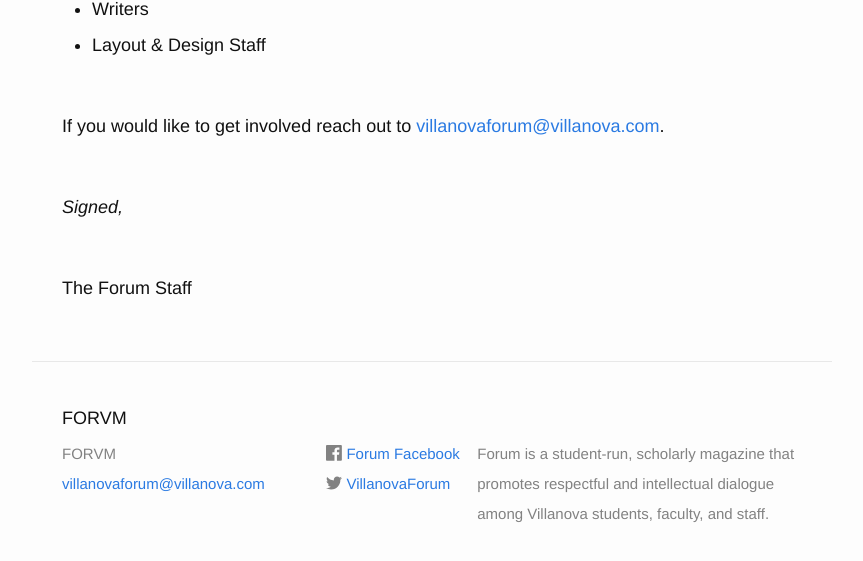
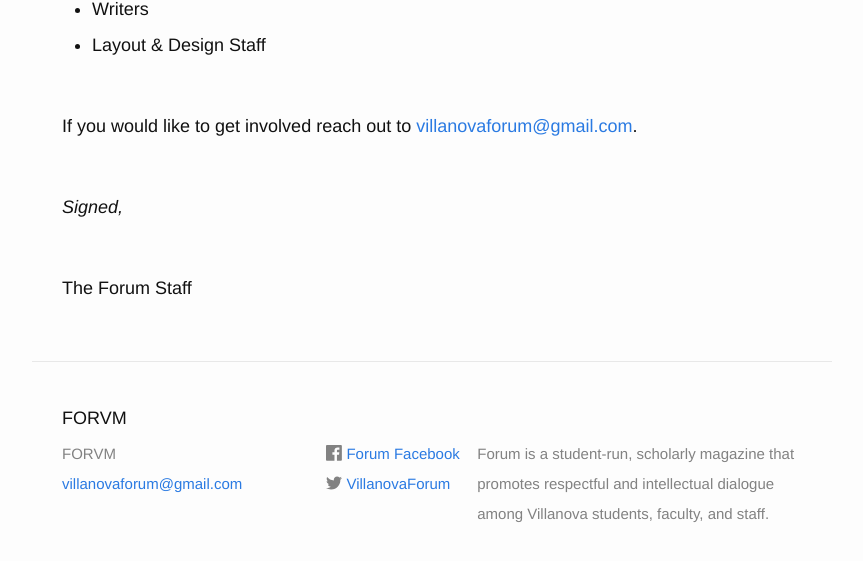
Before and after one commit to villanovaforum/villanovaforum.github.io, a Jekyll site: the page built from contributing.md, in a window 1280 px wide and 991 px high. Shown: the part 422-983 px from the top of the window, without its empty margins (208-1071 px from the left). Built offline with Jekyll 4.4.1, drawn with Linux system fonts in a browser that asks for light colours.

Commit message:
Update _config.yml

```diff
--- a/_config.yml
+++ b/_config.yml
@@ -15,7 +15,7 @@
 # You can create any custom variable you would like, and they will be accessible
 # in the templates via {{ site.myvariable }}.
 title: FORVM
-email: villanovaforum@villanova.com
+email: villanovaforum@gmail.com
 description: "Forum is a student-run, scholarly magazine that promotes respectful and intellectual dialogue among Villanova students, faculty, and staff."
 categories: ""
 
```
